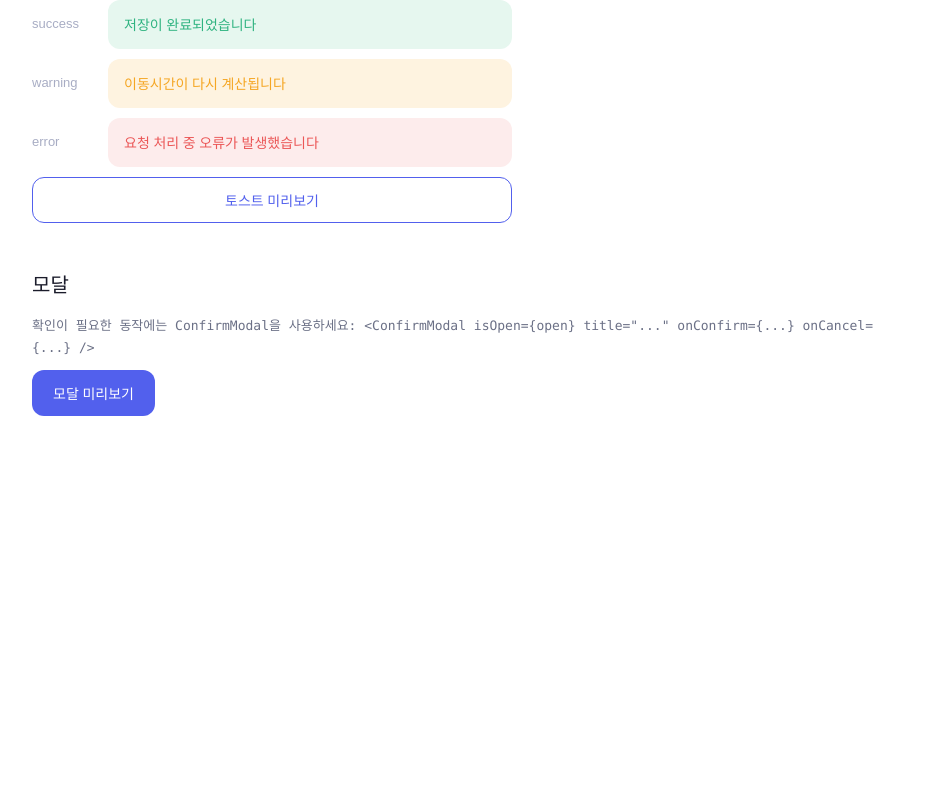
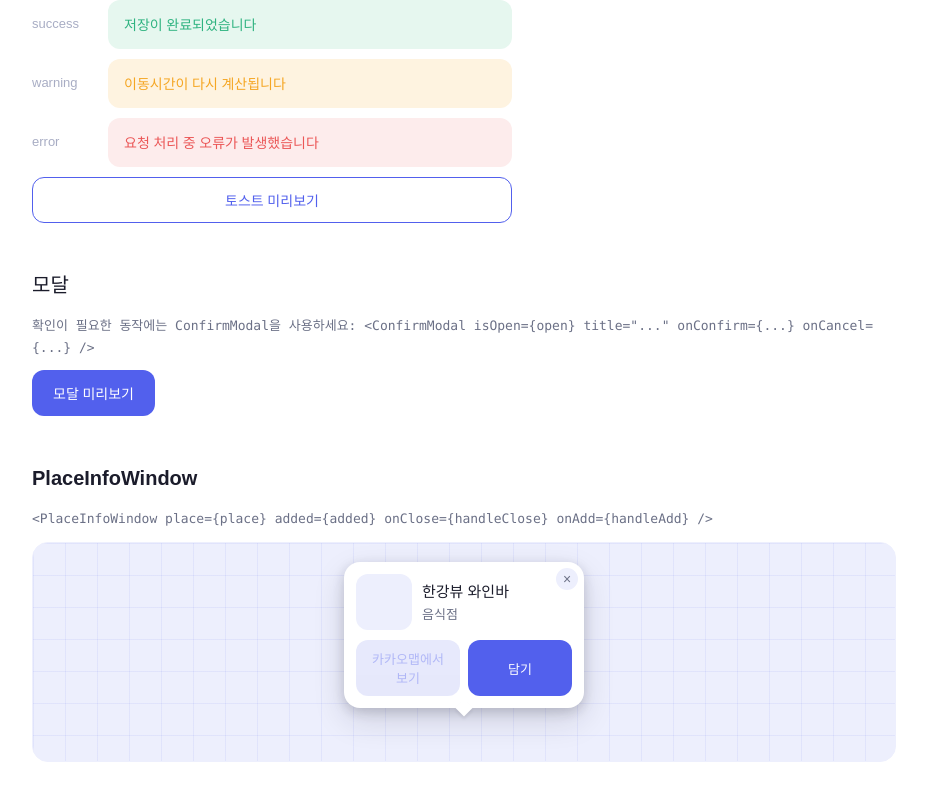
Before and after one commit to hayeon7898/BeTrip-Frontend, a React (Vite) app: page /design-system in a window 1280 px wide. Shown: the part 3898-4698 px from the top of the page, without its empty margins (176-1103 px from the left). Before the commit the page ends 4462 px from the top, so only its background shows below. Built offline with nearby package versions, Linux system fonts and the light colour scheme; no server answers; a web font is replaced by a local one.

Commit message:
docs: 디자인 시스템에 장소 정보창 추가 (#2) - PlaceInfoWindow 데모 추가 - 지도 형태의 preview 구성

```diff
--- a/src/pages/DesignSystemPage.module.css
+++ b/src/pages/DesignSystemPage.module.css
@@ -183,3 +183,18 @@
 .alertBox {
   flex: 1;
 }
+
+.placeInfoWindowDemo {
+  min-height: 220px;
+  display: flex;
+  align-items: center;
+  justify-content: center;
+  overflow: hidden;
+  border: 1px solid var(--color-border-light);
+  border-radius: var(--radius-lg);
+  background:
+    linear-gradient(90deg, rgba(82, 96, 237, 0.08) 1px, transparent 1px),
+    linear-gradient(rgba(82, 96, 237, 0.08) 1px, transparent 1px),
+    var(--color-sub-50);
+  background-size: 32px 32px;
+}
--- a/src/pages/DesignSystemPage.tsx
+++ b/src/pages/DesignSystemPage.tsx
@@ -14,6 +14,7 @@ import SearchBar from '../components/SearchBar/SearchBar';
 import PlaceCard from '../components/PlaceCard/PlaceCard';
 import PlaceListItem from '../components/PlaceListItem/PlaceListItem';
 import DayTabs from '../components/DayTabs/DayTabs';
+import PlaceInfoWindow from '../components/Map/PlaceInfoWindow';
 import { useToast } from '../components/Toast/useToast';
 import type { ButtonSize, ButtonVariant } from '../components/Button/Button';
 import type { BadgeTone } from '../components/Badge/Badge';
@@ -22,6 +23,14 @@ import type { TypographyVariant } from '../components/Typography/Typography';
 import type { Place } from '../types/place';
 
 type ColorToken = { name: string; hex: string; varName: string };
+type PlaceDemo = Place & {
+  rating?: number;
+  tags?: string[];
+  priceLabel?: string;
+  menuSummary?: string[];
+  reviewSummary?: string;
+  photos?: string[];
+};
 
 const colorGroups: ColorToken[][] = [
   [
@@ -72,7 +81,7 @@ const alertSamples: { variant: AlertVariant; message: string }[] = [
 // PlaceCard / PlaceListItem 미리보기 전용 더미 데이터입니다.
 // PlacePage의 실제 mock 데이터(placeMockData.ts)와는 분리해서, 이 페이지가
 // 특정 페이지 데이터에 의존하지 않고 항상 단독으로 렌더링되도록 했어요.
-const placeDemoData: Place[] = [
+const placeDemoData: PlaceDemo[] = [
   {
     id: 'demo-restaurant',
     name: '한강뷰 와인바',
@@ -147,6 +156,7 @@ export default function DesignSystemPage() {
   const [addedDemoIds, setAddedDemoIds] = useState<string[]>([]);
   const [listDemoItems, setListDemoItems] = useState<Place[]>(placeDemoData);
   const [dayTabsDemo, setDayTabsDemo] = useState(1);
+  const [infoWindowAdded, setInfoWindowAdded] = useState(false);
   const { showToast } = useToast();
 
   return (
@@ -420,6 +430,23 @@ export default function DesignSystemPage() {
         </Button>
       </Section>
 
+      <Section
+        title="PlaceInfoWindow"
+        usage='<PlaceInfoWindow place={place} added={added} onClose={handleClose} onAdd={handleAdd} />'
+      >
+        <div className={styles.placeInfoWindowDemo}>
+          <PlaceInfoWindow
+            place={placeDemoData[0]}
+            added={infoWindowAdded}
+            onClose={() => undefined}
+            onAdd={(place) => {
+              setInfoWindowAdded(true);
+              showToast({ variant: 'info', message: `${place.name}을(를) 저녁 일정에 담았어요` });
+            }}
+          />
+        </div>
+      </Section>
+
       <ConfirmModal
         isOpen={confirmOpen}
         title="일정을 삭제할까요?"
```
